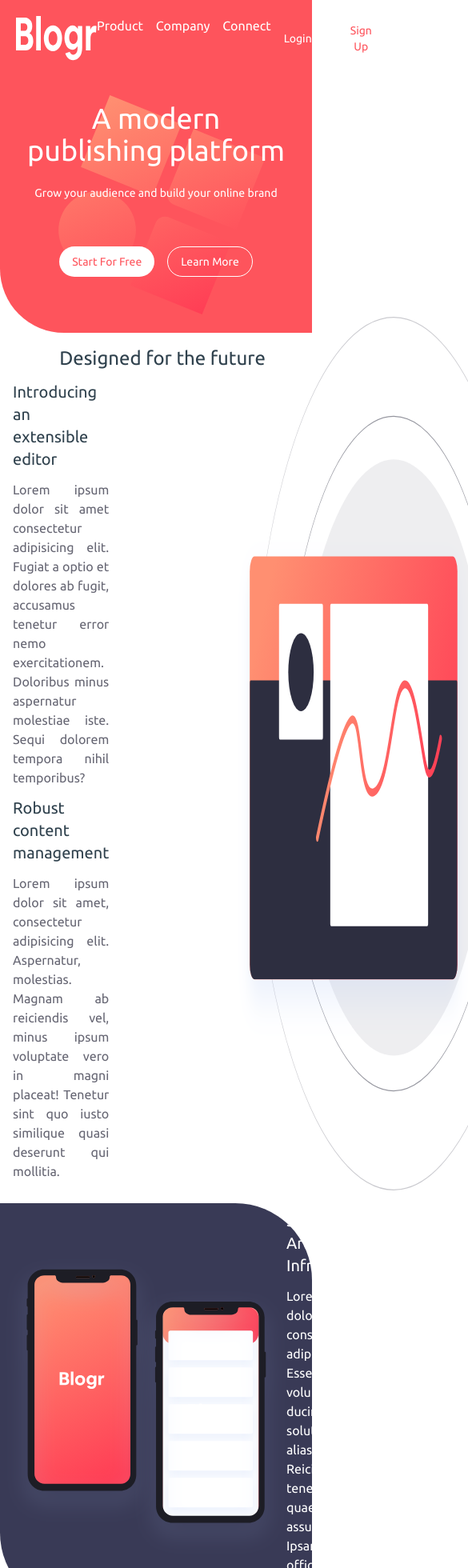
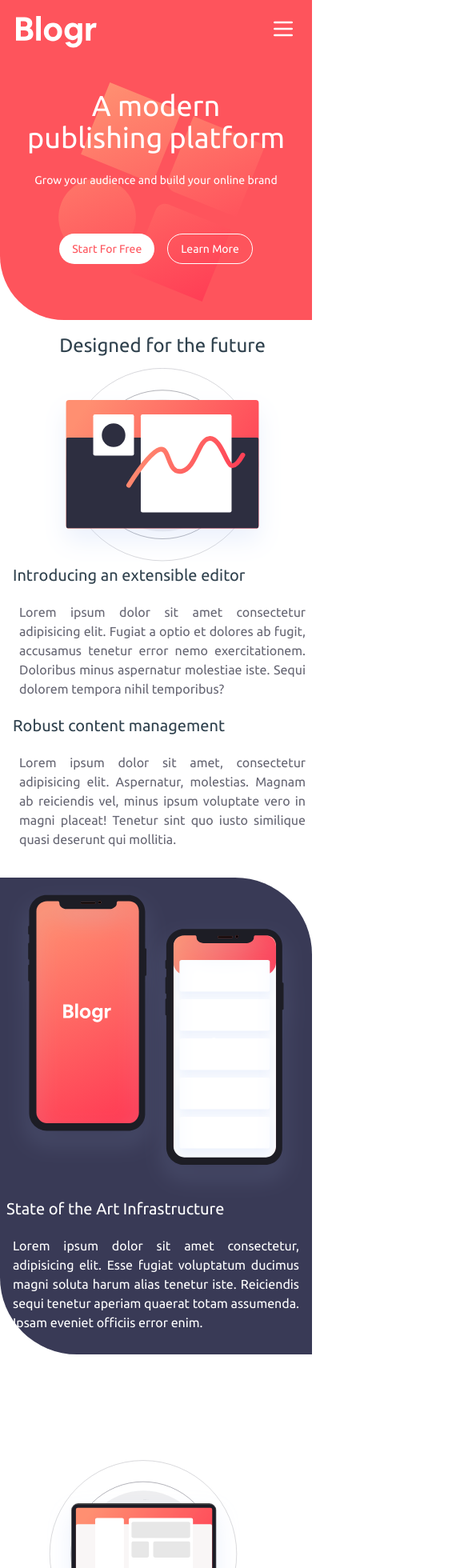
Before and after one commit to franwanderley/landing-page, a Next.js app: page / in a window 390 px wide. Shown: the top 1960 px of the page at 80% size, 585 px wide, since content can reach past the window. Built offline with nearby package versions, Linux system fonts and the light colour scheme.

Commit message:
ajust for mobile

```diff
--- a/src/app/layout.tsx
+++ b/src/app/layout.tsx
@@ -4,6 +4,7 @@ import "./globals.css";
 import Image from "next/image";
 import { Button } from "../components/Button";
 import Logo from '../images/logo.svg';
+import { HeaderMobile } from "@/components/HeaderMobile";
 
 const geistSans = Geist({
   variable: "--font-geist-sans",
@@ -27,17 +28,18 @@ export default function RootLayout({
       <body
         className={`${geistSans.variable} ${geistUbuntu.className} antialiased overflow-x-hidden`}
       >
-        <header className="flex justify-around flex-row bg-bg-header p-5">
+        <header className="flex md:justify-around justify-between flex-row bg-bg-header p-5">
           <Image src={Logo} alt="logo blogger" className="ml-0" />
-          <nav className="flex flex-row gap-4 text-white cursor-pointer">
+          <nav className="hidden flex-row gap-4 text-white cursor-pointer md:flex">
             <li className="list-none">Product</li>
             <li className="list-none">Company</li>
             <li className="list-none">Connect</li>
           </nav>
-          <div className="flex flex-row gap-4">
-          <Button title="Login" buttonStyle="transparent" />
-          <Button title="Sign Up" buttonStyle="color" />
+          <div className="hidden flex-row gap-4 md:flex">
+            <Button title="Login" buttonStyle="transparent" />
+            <Button title="Sign Up" buttonStyle="color" />
           </div>
+          <HeaderMobile />
         </header>
         {children}
         <footer className="bg-bg-footer text-[#666673] flex flex-row justify-around p-4 rounded-tr-[5rem]">
--- a/src/app/page.tsx
+++ b/src/app/page.tsx
@@ -2,7 +2,9 @@ import Image from "next/image";
 import { Button } from "../components/Button";
 import illustrationPhones from '../images/illustration-phones.svg';
 import illustrationEditorDesktop from '../images/illustration-editor-desktop.svg';
+import illustrationEditorMobile from '../images/illustration-editor-mobile.svg';
 import illustrationLaptopDesktop from '../images/illustration-laptop-desktop.svg';
+import illustrationLaptopMobile from '../images/illustration-laptop-mobile.svg';
 
 export default function Home() {
   return (
@@ -21,16 +23,16 @@ export default function Home() {
       </div>
       <div className="m-4 mr-0">
         <h2 className="text-[#2f414d] text-2xl text-center mb-3">Designed for the future</h2>
-        <div className="flex flex-row justify-start">
-          <div className="">
+        <div className="flex md:flex-row flex-col-reverse justify-start items-center">
+          <div>
             <h3 className="text-[#2f414d] text-xl mb-3">Introducing an extensible editor</h3>
-            <p className="text-justify text-[#666673] font-normal mb-3">
+            <p className="text-justify p-2 text-[#666673] font-normal mb-3">
               Lorem ipsum dolor sit amet consectetur adipisicing elit.
               Fugiat a optio et dolores ab fugit, accusamus tenetur error nemo exercitationem.
               Doloribus minus aspernatur molestiae iste. Sequi dolorem tempora nihil temporibus?
             </p>
             <h3 className="text-[#2f414d] text-xl mb-3">Robust content management</h3>
-            <p className="text-justify text-[#666673] font-normal mb-3">
+            <p className="text-justify p-2 text-[#666673] font-normal mb-3">
               Lorem ipsum dolor sit amet, consectetur adipisicing elit.
                Aspernatur, molestias. Magnam ab reiciendis vel, minus ipsum voluptate vero in magni placeat!
                Tenetur sint quo iusto similique quasi deserunt qui mollitia.
@@ -40,17 +42,22 @@ export default function Home() {
             src={illustrationEditorDesktop}
             alt="ILLUSTRATION"
             width={500}
-            className="align-top relative right-[-160px] mt-[-80px]"
+            className="hidden md:block align-top relative right-[-160px] mt-[-80px]"
           />
+          <Image src={illustrationEditorMobile}
+          alt="State of the Art Infrastructure"
+          width={300}
+          className="align-top block md:hidden"
+        />
         </div>
       </div>
       <div
-        className="flex flex-row justify-start items-center p-2 pr-8 h-[350] bg-[#393a56] rounded-bl-[6rem] rounded-tr-[6rem]"
+        className="flex md:flex-row flex-col md:justify-start justify-center items-center p-2 md:pr-8 md:h-[350] bg-[#393a56] rounded-bl-[6rem] rounded-tr-[6rem]"
       >
         <Image src={illustrationPhones} alt="State of the Art Infrastructure" width={500} />
        <div>
         <h3 className="text-white text-xl mb-3">State of the Art Infrastructure</h3>
-          <p className="text-justify text-white font-normal mb-3">
+          <p className="text-justify p-2 text-white font-normal mb-3">
             Lorem ipsum dolor sit amet consectetur, adipisicing elit.
             Esse fugiat voluptatum ducimus magni soluta harum alias tenetur iste.
             Reiciendis sequi tenetur aperiam quaerat totam assumenda.
@@ -58,21 +65,26 @@ export default function Home() {
           </p>
        </div>
       </div>
-      <div className="flex flex-row justify-start mt-[120px] pr-8">
+      <div className="flex md:flex-row flex-col md:justify-start justify-center mt-[120px] pr-8">
         <Image src={illustrationLaptopDesktop}
           alt="State of the Art Infrastructure"
           width={500}
-          className="align-top relative left-[-140px] mt-[-90px]"
+          className="align-top hidden md:block relative left-[-140px] mt-[-90px]"
+        />
+        <Image src={illustrationLaptopMobile}
+          alt="State of the Art Infrastructure"
+          width={500}
+          className="align-top block md:hidden"
         />
         <div>
           <h3 className="text-[#2f414d] text-xl mb-3">Free, Open, Simple</h3>
-          <p className="text-justify text-[#666673] font-normal mb-3">
+          <p className="text-justify p-2 text-[#666673] font-normal mb-3">
             Lorem ipsum dolor sit amet consectetur adipisicing elit.
             Fugiat a optio et dolores ab fugit, accusamus tenetur error nemo exercitationem.
             Doloribus minus aspernatur molestiae iste. Sequi dolorem tempora nihil temporibus?
           </p>
           <h3 className="text-[#2f414d] text-xl mb-3">Powerful tooling</h3>
-          <p className="text-justify text-[#666673] font-normal mb-3">
+          <p className="text-justify p-2 text-[#666673] font-normal mb-3">
             Lorem ipsum dolor sit amet, consectetur adipisicing elit.
               Aspernatur, molestias. Magnam ab reiciendis vel, minus ipsum voluptate vero in magni placeat!
               Tenetur sint quo iusto similique quasi deserunt qui mollitia.
--- /dev/null
+++ b/src/components/HeaderMobile.tsx
@@ -0,0 +1,47 @@
+'use client'
+
+import { useState } from "react";
+import { Button } from "./Button";
+
+export const HeaderMobile = () => {
+   const [isMenuOpen, setIsMenuOpen] = useState<boolean>(false);
+   return (
+      <div className="md:hiddlen">
+         <button type="button" className="md:hidden block text-white cursor-pointer" onClick={() => setIsMenuOpen(!isMenuOpen)}>
+            {isMenuOpen ? (
+              <svg className="w-8 h-8" fill="none" stroke="currentColor" viewBox="0 0 24 24">
+                <title>x</title>
+                <path strokeLinecap="round" strokeLinejoin="round" strokeWidth={2} d="M6 18L18 6M6 6l12 12" />
+              </svg>
+            ) : (
+              <svg className="w-8 h-8" fill="none" stroke="currentColor" viewBox="0 0 24 24">
+                <title>x</title>
+                <path strokeLinecap="round" strokeLinejoin="round" strokeWidth={2} d="M4 6h16M4 12h16M4 18h16" />
+              </svg>
+            )}
+          </button>
+
+          {/* Overlay Mobile */}
+          {isMenuOpen && (
+            <div className="md:hidden block absolute top-20 left-0 w-full bg-bg-header z-50 p-8">
+              <nav className="flex flex-col gap-6 text-white">
+                <li className="list-none text-xl">Product</li>
+                <li className="list-none text-xl">Company</li>
+                <li className="list-none text-xl">Connect</li>
+
+                <div className="flex flex-col gap-4 mt-6">
+                  <Button
+                    title="Login"
+                    buttonStyle="transparent"
+                  />
+                  <Button
+                    title="Sign Up"
+                    buttonStyle="color"
+                  />
+                </div>
+              </nav>
+            </div>
+          )}
+      </div>
+   );
+}
```
